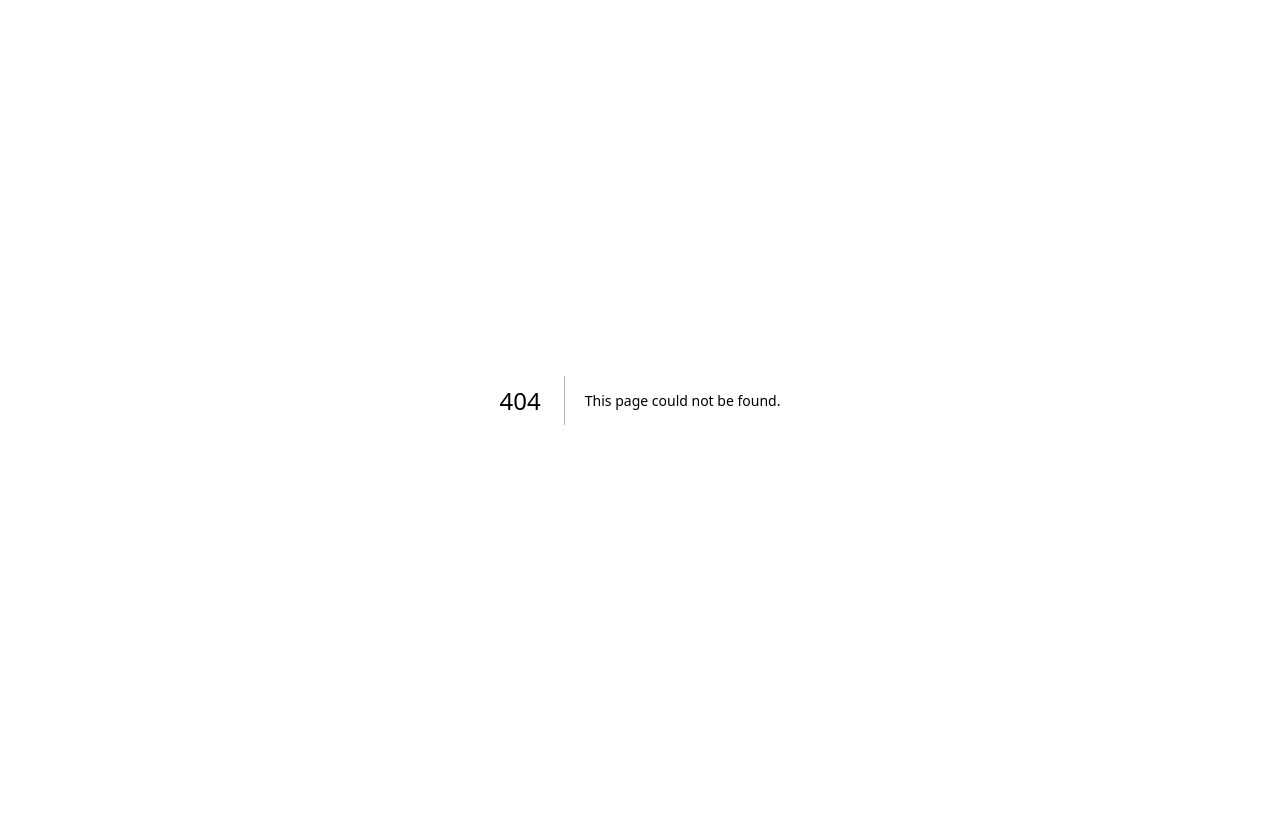
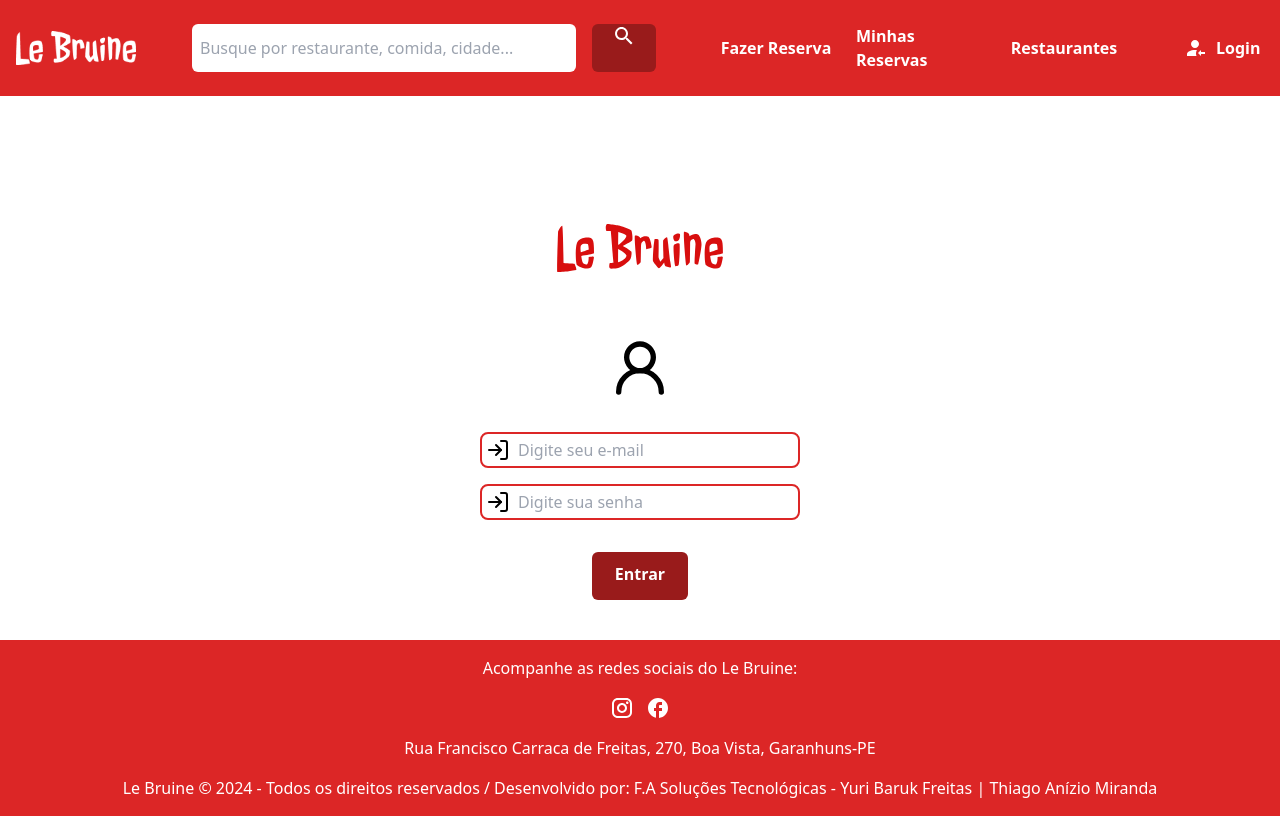
Before and after one commit to BarukFreitas/leBruine-NextJS, a Next.js app in the folder lebruine/: page /login in a window 1280 px wide. Before the commit this address had no page. Built offline with nearby package versions, Linux system fonts and the light colour scheme.

Commit message:
Pagina de login criada

```diff
--- a/lebruine/components/Header.tsx
+++ b/lebruine/components/Header.tsx
@@ -35,7 +35,7 @@ const Header: React.FC = () => {
           <div className="text-white font-semibold w-32 h-12 flex justify-center rounded-md items-center hover:bg-red-900">Restaurantes</div>
         </Link>
       </div>
-      <Link href="/Contact" passHref>
+      <Link href="/login" passHref>
         <div className="flex items-center gap-2 cursor-pointer hover:bg-red-900 w-20 h-12 rounded-md">
           <Image src={loginIcon} alt="icone de login" width={24} height={24} />
           <p className="text-base font-semibold">Login</p>
--- /dev/null
+++ b/lebruine/components/Login.tsx
@@ -0,0 +1,30 @@
+import React from "react";
+import Link from 'next/link';
+import Image from "next/image";
+import logo from '../assets/le-bruine-logo-vermelho.svg';
+import user from '../assets/user-round.svg';
+import login from '../assets/log-in.svg';
+
+const Login: React.FC = () => {
+    return (
+        <div className="min-h-[70vh] flex flex-col items-center justify-center pb-10 pt-32">
+            <div className="flex flex-col justify-center items-center">
+                <Image src={logo} alt="logo" className="h-12 w-48" />
+                <Image src={user} alt="user-round" className="h-16 w-16 mt-16" />
+            </div>
+            <div className="flex items-center border-2 border-red-600 rounded-lg p-1 gap-2 w-80 mt-8">
+                <Image src={login} alt="log-in" />
+                <input className="flex-grow" type="email" name="email" id="email" placeholder="Digite seu e-mail" />
+            </div>
+            <div className="flex items-center border-2 border-red-600 rounded-lg p-1 gap-2 w-80 mt-4">
+                <Image src={login} alt="log-in" />
+                <input className="flex-grow" type="password" name="password" id="password" placeholder="Digite sua senha" />
+            </div>
+            <Link href='/' className="w-24 h-12 mt-8 pb-1 text-white font-semibold bg-red-800 rounded-md border-2 border-transparent hover:text-red-800 hover:bg-white hover:border-red-800 flex items-center justify-center">
+                Entrar
+            </Link>
+        </div>
+    );
+}
+
+export default Login;
--- /dev/null
+++ b/lebruine/pages/login.tsx
@@ -0,0 +1,28 @@
+import Head from 'next/head';
+import Header from '../components/Header';
+import Footer from '../components/Footer';
+import styles from '../styles/home.module.css';
+import Login from '@/components/Login';
+
+const Cadastro: React.FC = () => {
+  return (
+    <div className={styles.container}>
+      <Head>
+        <title>Le Bruine</title>
+        <meta name="description" content="Generated by create next app" />
+        <link rel="icon" href="/favicon.svg" type='image/svg+xml' />
+      </Head>
+      <header>
+        <Header />
+      </header>
+      <main className={styles.main}>
+        <Login />
+      </main>
+      <footer className={styles.footer}>
+        <Footer />
+      </footer>
+    </div>
+  );
+};
+
+export default Cadastro;
```
Also changed, not shown: lebruine/assets/log-in.svg (added), lebruine/assets/user-round.svg (added).
